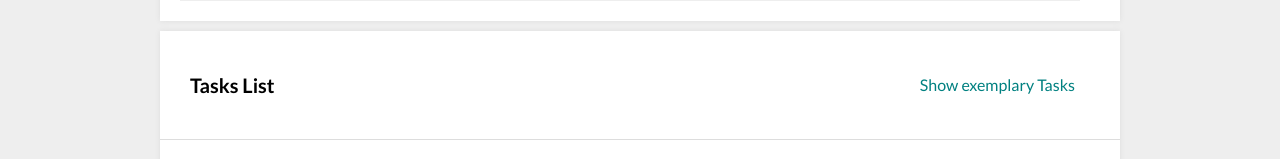
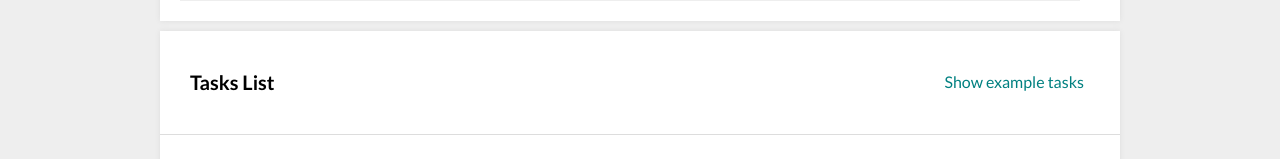
Before and after one commit to szpytmus/tasks-list-react, a React (Create React App) app: page /#/tasks in a window 1280 px wide. Shown: the part 645-804 px from the top of the page. Built offline with nearby package versions, Linux system fonts and the light colour scheme.

Commit message:
Example tasks loading fixed and updated

```diff
--- a/src/features/tasks/TasksPage/Buttons/index.js
+++ b/src/features/tasks/TasksPage/Buttons/index.js
@@ -1,7 +1,8 @@
 import React from 'react';
 import { useSelector, useDispatch } from 'react-redux';
 import { Wrapper, Button} from './styled'
-import { toggleHideDone, setAllDone, selectAreTasksEmpty, selectIsEveryTaskDone, selectHideDone, fetchExampleTasks } from '../../tasksSlice';
+import { toggleHideDone, setAllDone, selectAreTasksEmpty, selectIsEveryTaskDone, selectHideDone} from '../../tasksSlice';
+import FetchExampleTasksButton from '../FetchExampleTasksButton';
 
 const Buttons = () => {
     const areTasksEmpty = useSelector(selectAreTasksEmpty);
@@ -11,9 +12,7 @@ const Buttons = () => {
     const dispatch = useDispatch();
     return (
         <Wrapper>
-            <Button onClick= { () =>  dispatch( fetchExampleTasks())}>
-                Show exemplary Tasks
-            </Button>
+            <FetchExampleTasksButton/>
             {!areTasksEmpty && (
                 <React.Fragment>
                     <Button onClick={() => dispatch(toggleHideDone())}>
--- a/src/features/tasks/TasksPage/FetchExampleTasksButton/index.js
+++ b/src/features/tasks/TasksPage/FetchExampleTasksButton/index.js
@@ -1,19 +1,20 @@
 import React from 'react';
 import { useDispatch, useSelector } from 'react-redux';
 import { fetchExampleTasks, selectLoading } from '../../tasksSlice';
+import Button from '../Button';
 
 
 export default () => {
     const dispatch = useDispatch();
-    const loading = useSelector(selectLoading());
+    const loading = useSelector(selectLoading);
 
     return (
-        <button disabled={loading} noClick={() => dispatch(fetchExampleTasks())}>
+        <Button disabled={loading} onClick={() => dispatch(fetchExampleTasks())}>
             {
                 loading
                 ? "Loading..."
                 : "Show example tasks"
             }
-        </button>
+        </Button>
     )
 }
--- a/src/features/tasks/tasksSlice.js
+++ b/src/features/tasks/tasksSlice.js
@@ -41,7 +41,7 @@ const tasksSlice = createSlice ({
     },
 });
 
-const selectTasksState = state => state.tasks;
+const selectTasksState = (state) => state.tasks;
 
 export const {
     addTask,
@@ -52,6 +52,7 @@ export const {
     fetchExampleTasks,
     fetchExampleTasksSuccess,
     fetchExampleTasksError} = tasksSlice.actions;
+
 export const selectTasks = state => selectTasksState(state).tasks;
 export const selectHideDone = state => selectTasksState(state).hideDone;
 export const selectAreTasksEmpty = state => selectTasks(state).length === 0;
@@ -60,7 +61,7 @@ export const selectIsEveryTaskDone = state => selectTasks(state).every (({ done
 export const getTaskById = (state, taskId) =>
     selectTasks(state).find(({ id }) => id === taskId);
 
-export const selectLoading = state => selectTasksState(state).loading;
+export const selectLoading = (state) => state.tasks.loading;
 
 export const selectTasksByQuery = (state, query) =>{
 
```
